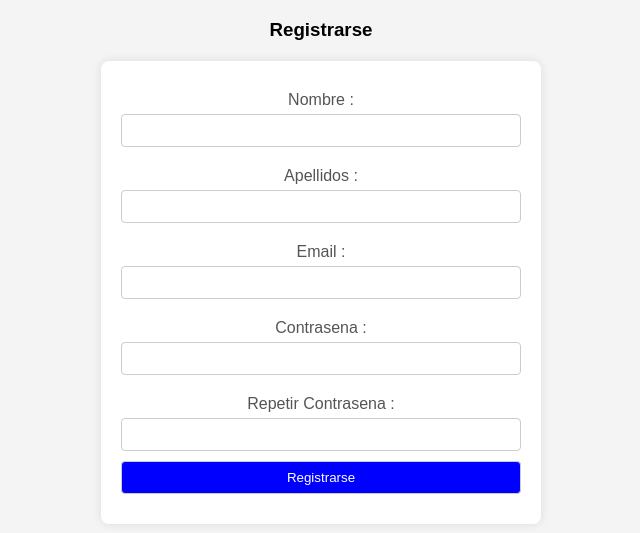
After one commit to NoePedreiraC/DWES, a PHP site: page /register.html in a window 1280 px wide. The commit adds this page. Shown: the top 533 px of the page, without its empty margins (319-959 px from the left). Run offline with PHP 8.4, Linux system fonts and the light colour scheme.

Commit message:
Ejercicio2Sprint3sesiones.

```diff
--- /dev/null
+++ b/sprint3sesiones/www/mysite/register.html
@@ -0,0 +1,86 @@
+<!DOCTYPE html>
+<html lang="es">
+<head>
+    <meta charset="UTF-8">
+    <meta name="viewport" content="width=device-width, initial-scale=1.0">
+    <title>Registro de Usuario</title>
+    <style>
+        body {
+            font-family: Arial, sans-serif;
+            background-color: #f4f4f4;
+            text-align: center;
+            margin: 0;
+            padding: 0;
+        }
+
+        h2 {
+            color: #333;
+        }
+
+        form {
+            max-width: 400px;
+            margin: 20px auto;
+            background-color: #fff;
+            padding: 20px;
+            border-radius: 8px;
+            box-shadow: 0 0 10px rgba(0, 0, 0, 0.1);
+        }
+
+        label {
+            display: block;
+            margin: 10px 0 5px;
+            color: #555;
+        }
+
+        input {
+            width: 100%;
+            padding: 8px;
+            margin-bottom: 10px;
+            box-sizing: border-box;
+            border: 1px solid #ccc;
+            border-radius: 4px;
+        }
+
+        input[type="submit"] {
+            background-color: blue;
+            color: #fff;
+            cursor: pointer;
+        }
+
+        input[type="submit"]:hover {
+            background-color: skyblue;
+        }
+    </style>
+</head>
+<body>
+
+    <!DOCTYPE html>
+<html>
+<head>
+    <title>Registro</title>
+</head>
+<body>
+    <h3>Registrarse</h3>
+    <form action="/register.php" method="post">
+
+        <label for="name">Nombre :</label>
+        <input type="text" name="name" id="name"><br>
+
+        <label for="surname">Apellidos :</label>
+        <input type="text" name="surname" id="surname"><br>
+
+        <label for="email">Email :</label>
+        <input type="text" name="email" id="email"><br>
+
+        <label for="passwd1">Contrasena :</label>
+        <input type="password" name="passwd1" id="passwd1"><br>
+
+        <label for="passwd2">Repetir Contrasena :</label>
+        <input type="password" name="passwd2" id="passwd2"><br>
+
+        <input type="submit" value="Registrarse">
+    </form>
+</body>
+</html>
+</body>
+</html>
```
Also changed, not shown: sprint3sesiones/www/mysite/register.php (added, +24 -0 lines), sprint3sesiones/www/mysite/main.php (line endings or trailing spaces).
